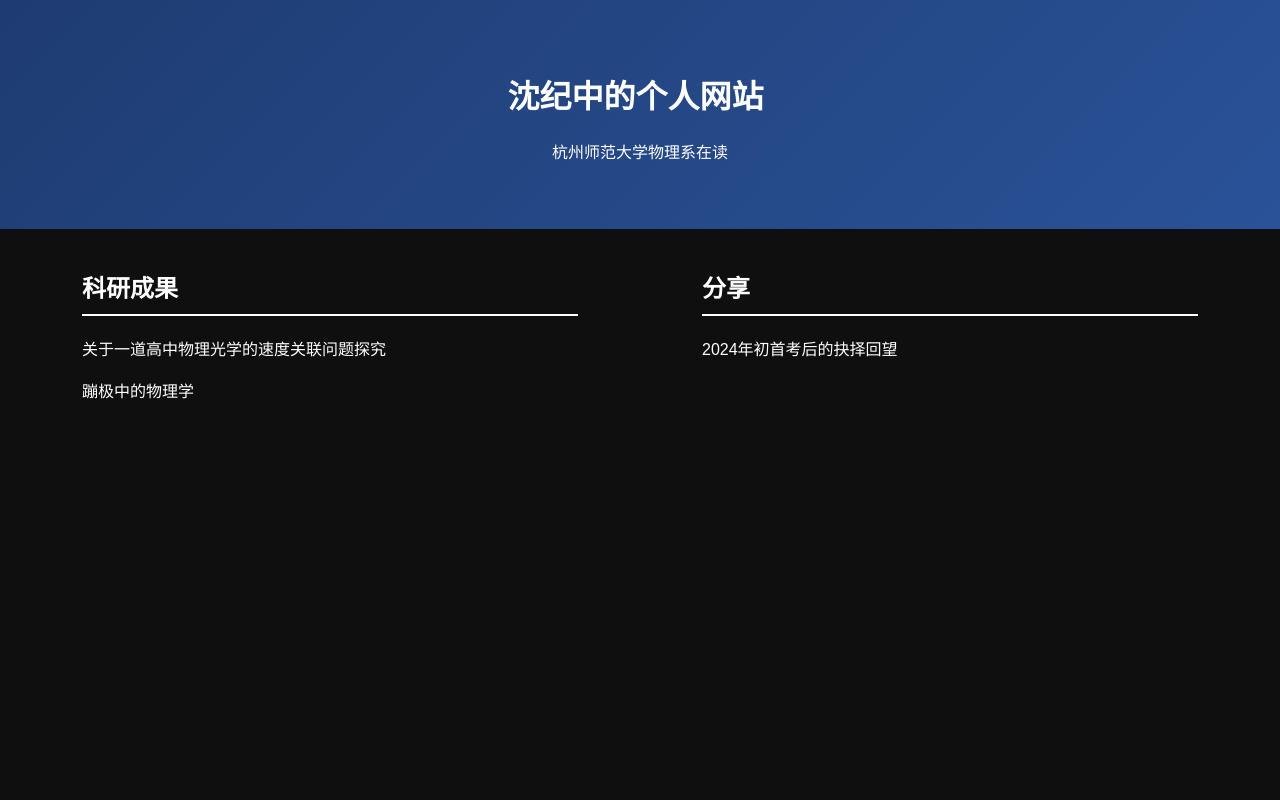
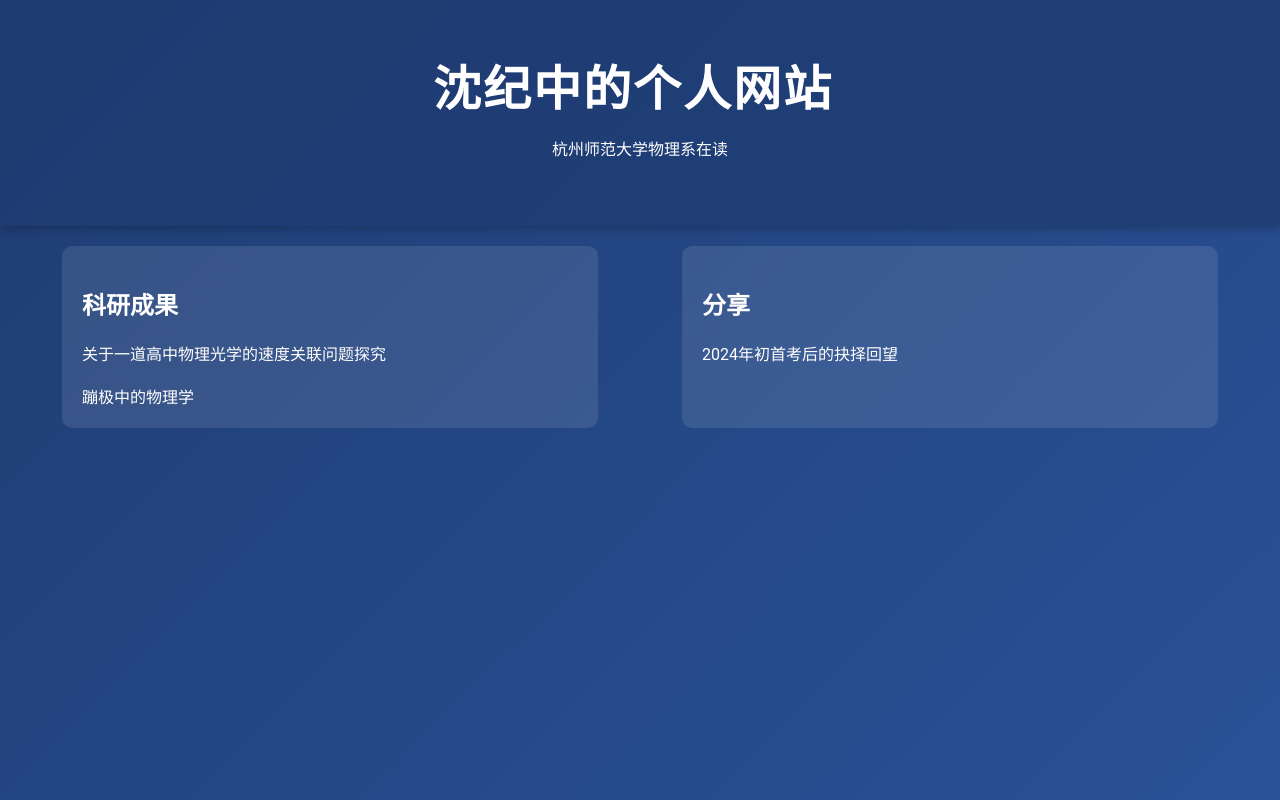
Before and after one commit to github-sjz-ui/github-sjz-ui.github.io, a plain HTML site: page index.html in a window 1280 px wide. Drawn offline with Linux system fonts and the light colour scheme.

Commit message:
Update index.html

```diff
--- a/index.html
+++ b/index.html
@@ -8,27 +8,47 @@
             margin: 0;
             padding: 0;
             height: 100%;
-            background: #0f0f0f;
+            background: linear-gradient(135deg, #1e3c72, #2a5298);
             color: #fff;
-            font-family: Arial, sans-serif;
+            font-family: 'Roboto', sans-serif;
             overflow: hidden;
+            transition: background 0.5s ease;
         }
         .header {
             text-align: center;
             padding: 50px 0;
-            background: linear-gradient(135deg, #1e3c72, #2a5298);
+            background: rgba(30, 60, 114, 0.8);
+            box-shadow: 0 4px 8px rgba(0,0,0,0.2);
+            animation: fadeIn 2s ease-in-out;
+        }
+        .header h1 {
+            margin: 0;
+            font-size: 3em;
+            letter-spacing: 2px;
         }
         .content {
             display: flex;
             justify-content: space-around;
             padding: 20px;
+            animation: slideIn 1.5s ease-out;
         }
         .section {
             width: 40%;
+            background: rgba(255, 255, 255, 0.1);
+            padding: 20px;
+            border-radius: 10px;
+            transition: transform 0.3s;
         }
-        h2 {
-            border-bottom: 2px solid #fff;
-            padding-bottom: 10px;
+        .section:hover {
+            transform: scale(1.05);
+        }
+        @keyframes fadeIn {
+            from { opacity: 0; }
+            to { opacity: 1; }
+        }
+        @keyframes slideIn {
+            from { transform: translateY(50px); }
+            to { transform: translateY(0); }
         }
         canvas {
             position: absolute;
@@ -63,25 +83,66 @@
             <a href="https://mp.weixin.qq.com/s/S4JJrbXP6mrLFg3T0VvVcw" style="text-decoration: none;color:white">2024年初首考后的抉择回望</a>
         </div>
     </div>
-    <canvas id="bgCanvas"></canvas>
+    <canvas id="canvas1"></canvas>
     <script>
-        const canvas = document.getElementById('bgCanvas');
+class Particle {
+    constructor(x, y, size, color, weight) {
+        this.x = x;
+        this.y = y;
+        this.size = size;
+        this.color = color;
+        this.weight = weight;
+    }
+
+    update() {
+        this.y += this.weight;
+        this.weight += 0.05;
+
+        if (this.y > canvas.height - this.size) {
+            this.weight *= -0.5;
+            this.y = canvas.height - this.size;
+        }
+    }
+
+    draw() {
+        ctx.beginPath();
+        ctx.arc(this.x, this.y, this.size, 0, Math.PI * 2);
+        ctx.fillStyle = this.color;
+        ctx.fill();
+    }
+}
+
+const canvas = document.getElementById('canvas1');
 const ctx = canvas.getContext('2d');
-        let width = canvas.width = window.innerWidth;
-        let height = canvas.height = window.innerHeight;
+canvas.width = window.innerWidth;
+canvas.height = window.innerHeight;
 
-        window.addEventListener('resize', () => {
-            width = canvas.width = window.innerWidth;
-            height = canvas.height = window.innerHeight;
-        });
+let particlesArray = [];
+const numberOfParticles = 100;
 
-        document.addEventListener('mousemove', (e) => {
-            ctx.clearRect(0, 0, width, height);
-            ctx.fillStyle = 'rgba(255, 255, 255, 0.5)';
-            ctx.beginPath();
-            ctx.arc(e.clientX, e.clientY, 15, 0, Math.PI * 2);
-            ctx.fill();
-        });
+function init() {
+    particlesArray = [];
+    for (let i = 0; i < numberOfParticles; i++) {
+        const x = Math.random() * canvas.width;
+        const y = Math.random() * canvas.height;
+        const size = (Math.random() * 5) + 2;
+        const color = '#fff';
+        const weight = 1;
+        particlesArray.push(new Particle(x, y, size, color, weight));
+    }
+}
+
+function animate() {
+    ctx.clearRect(0, 0, canvas.width, canvas.height);
+    for (let particle of particlesArray) {
+        particle.update();
+        particle.draw();
+    }
+    requestAnimationFrame(animate);
+}
+
+init();
+animate();
     </script>
 </body>
 </html>
```
Lines whose indentation alone changed are shown as unchanged.
